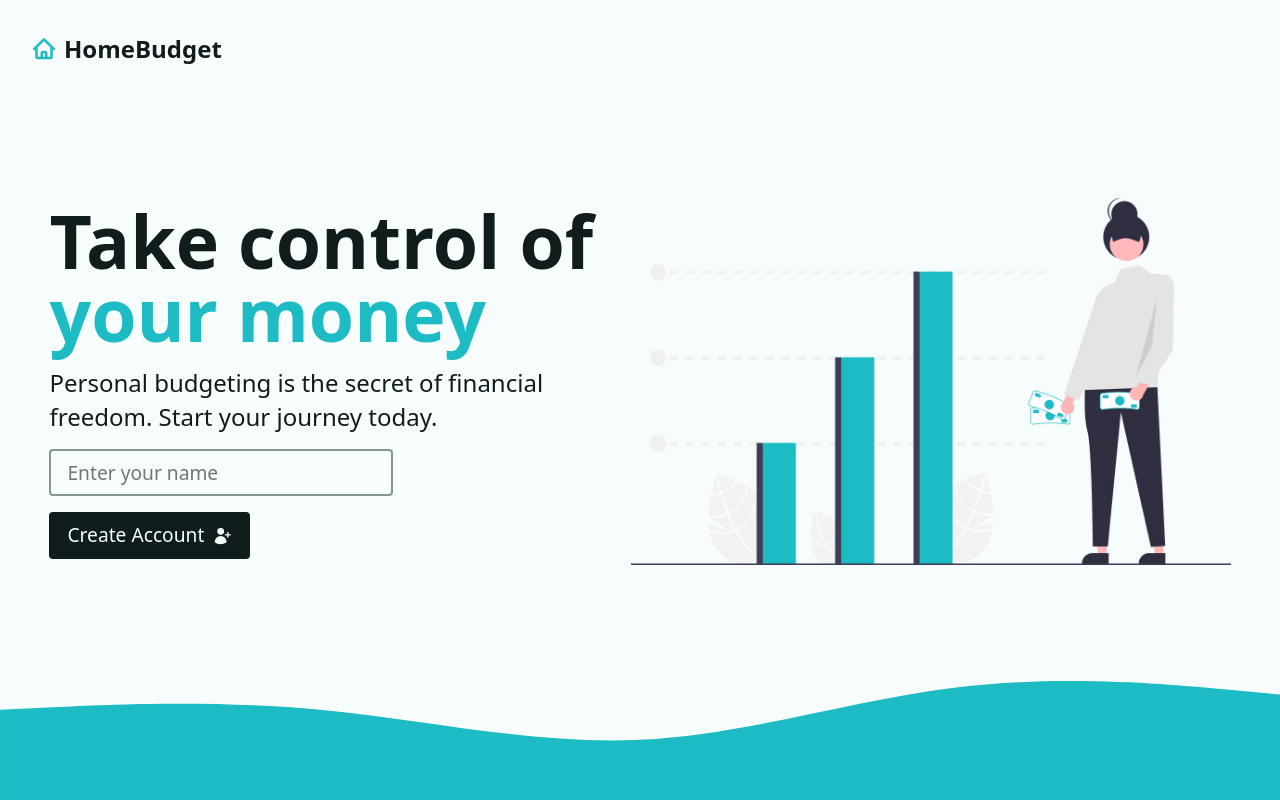
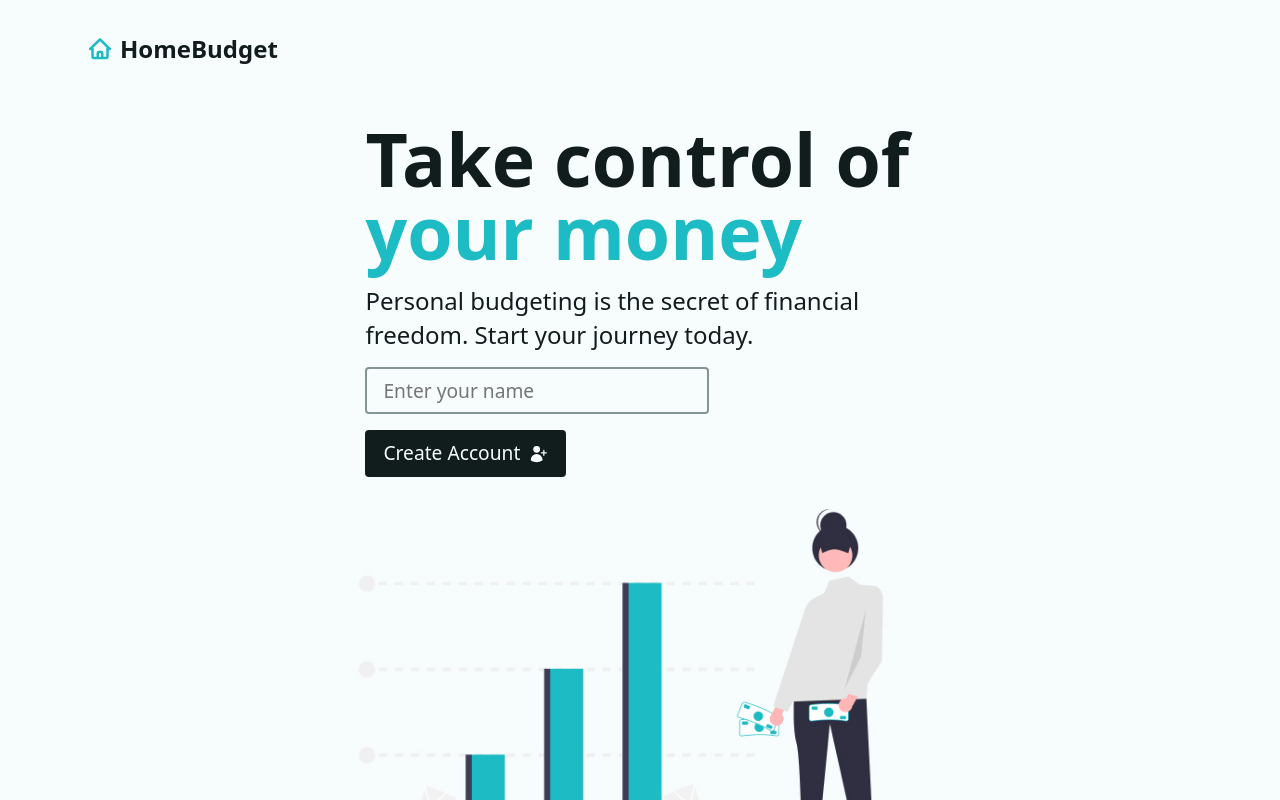
Before and after one commit to AbbasRuder/Budget-App, a React (Vite) app: page / in a window 1280 px wide. Shown: the top 800 px of the page. Built offline with nearby package versions, Linux system fonts and the light colour scheme.

Commit message:
fix: UI and Navigation

```diff
--- a/src/components/ExpenseItem.jsx
+++ b/src/components/ExpenseItem.jsx
@@ -23,7 +23,7 @@
             {showBudget && (
                 <td>
                     <Link
-                        to={`budgets/${budget.id}`}
+                        to={`/budgets/${budget.id}`}
                         style={{
                             '--accent': budget.color
                         }}
--- a/src/index.css
+++ b/src/index.css
@@ -43,6 +43,7 @@
   --space-md: 24px;
   --space-lg: 32px;
   --space-xl: 40px;
+  --space-2xl: 80px;
   --content-sm: 40ch;
   --content: 60ch;
   --round-sm: 4px;
@@ -288,7 +289,7 @@
 main {
   max-width: 1500px;
   width: 100%;
-  padding: var(--space-md) var(--space-md) var(--space-xl);
+  padding: var(--space-md) var(--space-2xl) var(--space-xl) ;
   margin-inline: auto;
   display: -ms-grid;
   display: grid;
@@ -307,7 +308,7 @@
   -ms-flex-align: center;
   align-items: center;
   width: 100%;
-  padding: var(--space-md);
+  padding: var(--space-md) var(--space-2xl);
   max-width: 1500px;
   margin-inline: auto;
 }
--- a/src/pages/Dashboard.jsx
+++ b/src/pages/Dashboard.jsx
@@ -78,7 +78,7 @@
             {budgets && budgets.length > 0 ?
               (
                 <div className="grid-lg">
-                  <div className="flex lg">
+                  <div className="flex-lg">
                     <AddBudgetForm />
                     <AddExpenseForm budgets={budgets} />
                   </div>
```
